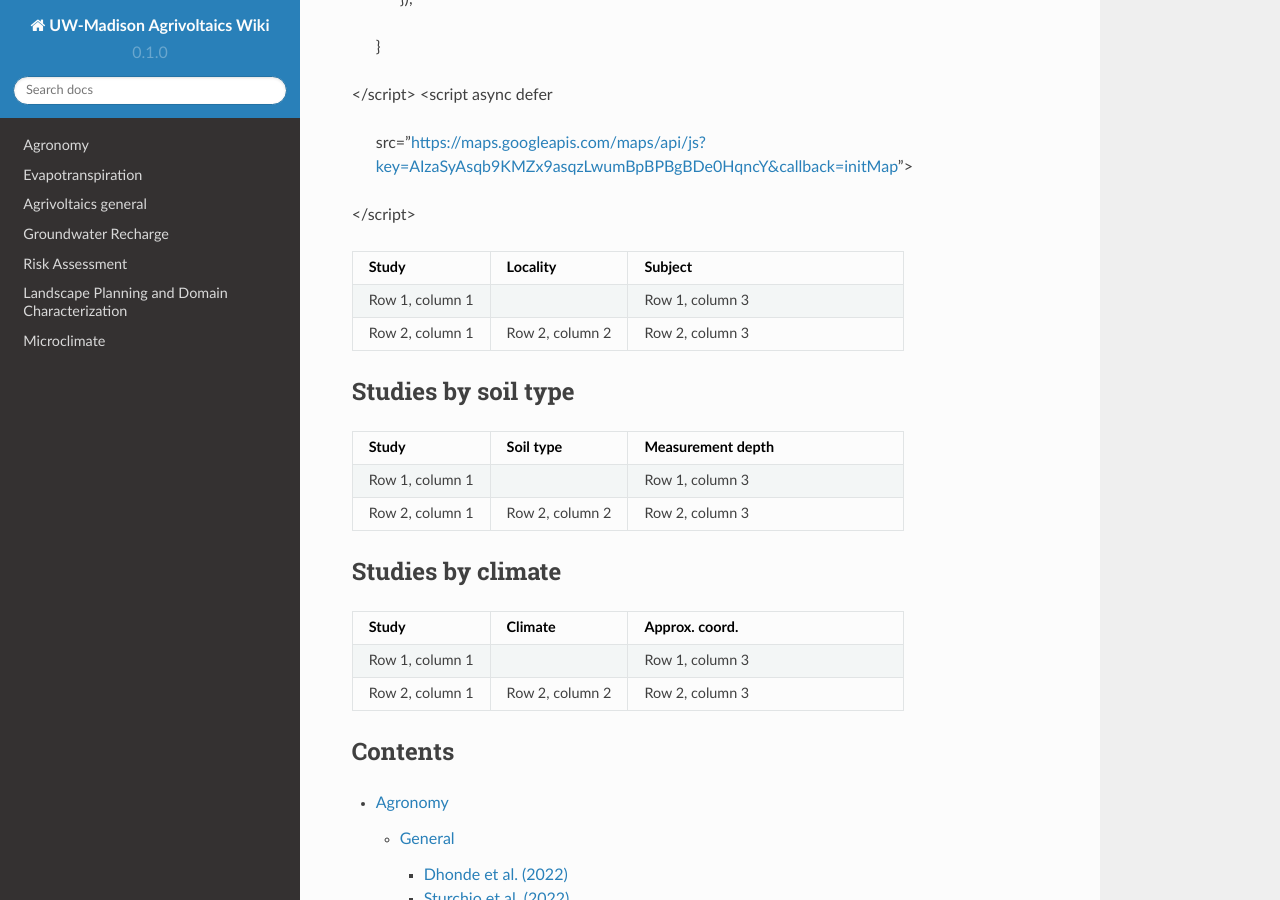
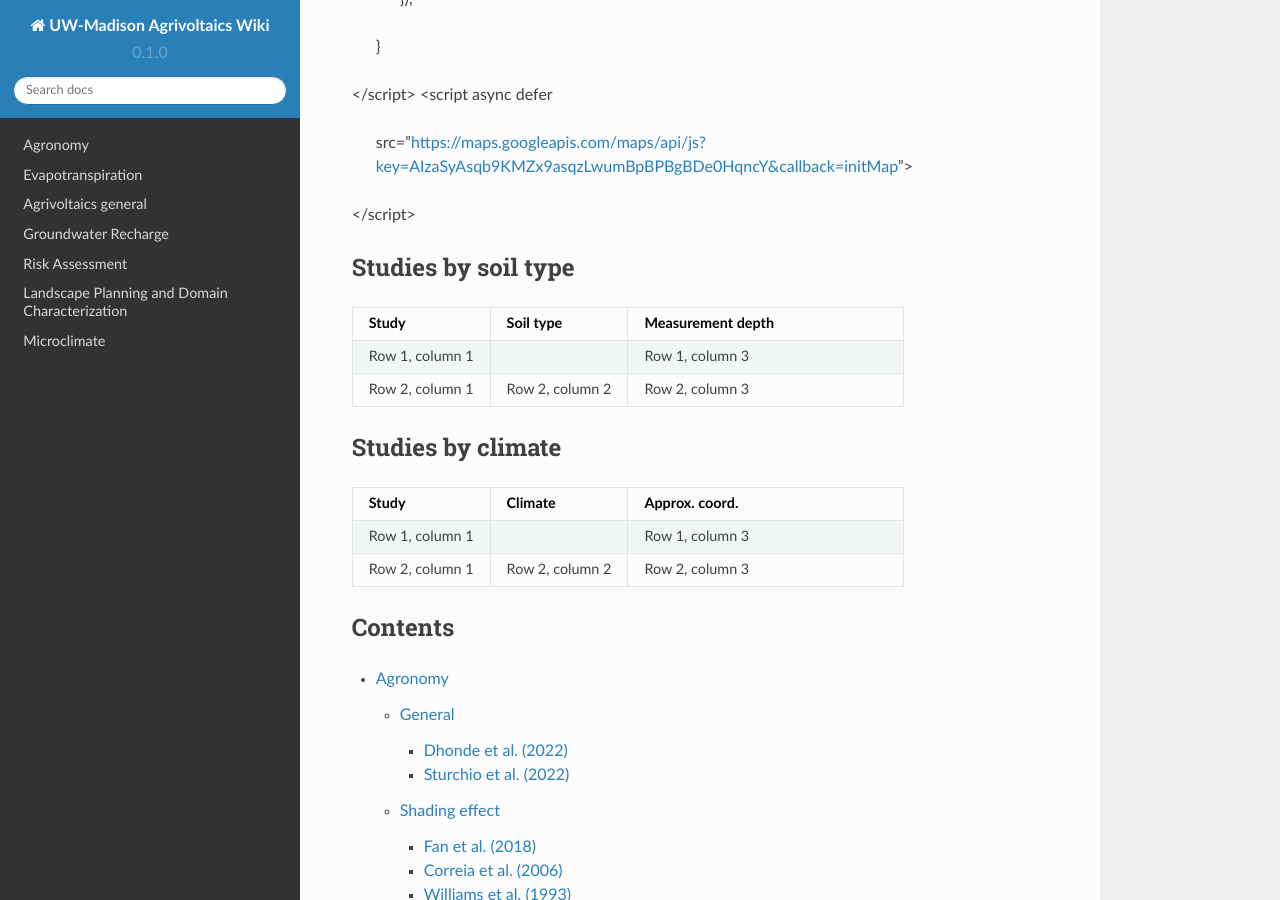
Before and after one commit to hanhydro/wiki, a Sphinx documentation site: the page built from docs/source/index.rst, in a window 1280 px wide and 900 px high, scrolled down 2277 px. Built offline with Sphinx 7.4.7 and the Read the Docs theme 2.0.0, drawn with Linux system fonts in a browser that asks for light colours; pages that are not in the unit, such as notebooks, are missing from menus.

Commit message:
Update index.rst

```diff
--- a/docs/source/index.rst
+++ b/docs/source/index.rst
@@ -67,20 +67,6 @@
 </script>
 
 
-.. list-table::
-   :widths: 25 25 50
-   :header-rows: 1
-
-   * - Study
-     - Locality
-     - Subject
-   * - Row 1, column 1
-     -
-     - Row 1, column 3
-   * - Row 2, column 1
-     - Row 2, column 2
-     - Row 2, column 3
-
 Studies by soil type
 ----------------------
 .. list-table::
```
